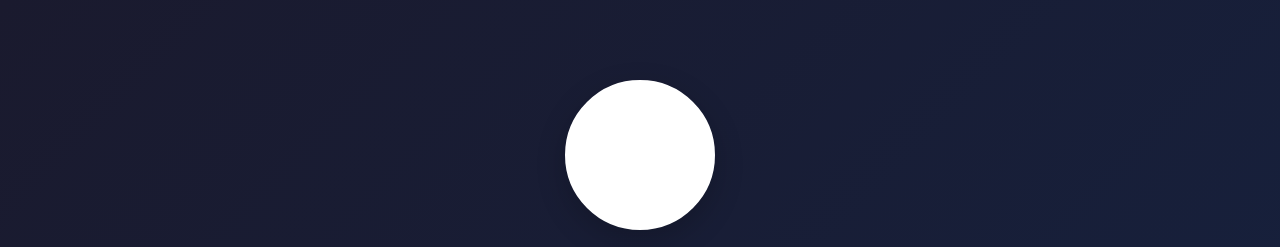
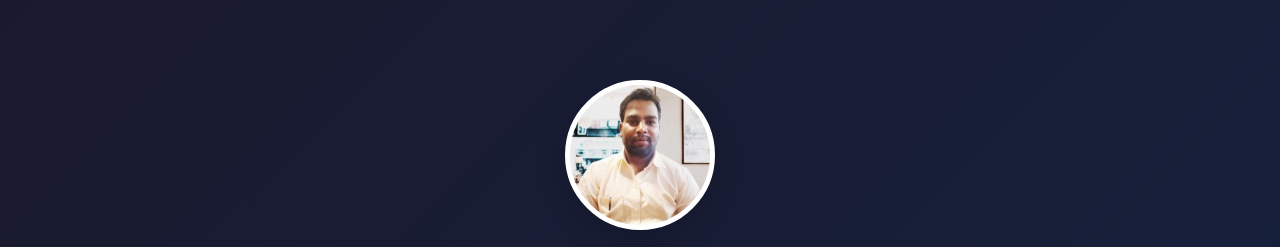
Before and after one commit to sachin49kumar/portfolio, a plain HTML site: page index.html in a window 1280 px wide. Shown: the top 247 px of the page. Drawn offline with Linux system fonts and the light colour scheme; the site is published under a folder, as on GitHub Pages, so addresses that start at the root find nothing.

Commit message:
Update index.html

```diff
--- a/index.html
+++ b/index.html
@@ -60,7 +60,7 @@
             margin: 0 auto 20px;
             display: block;
             background-color: var(--white);
-            background-image: url('/1694588427770.jpeg');
+            background-image: url('1694588427770.jpeg');
             background-size: cover;
             background-position: center;
             box-shadow: 0 10px 30px rgba(0, 0, 0, 0.2);
```
